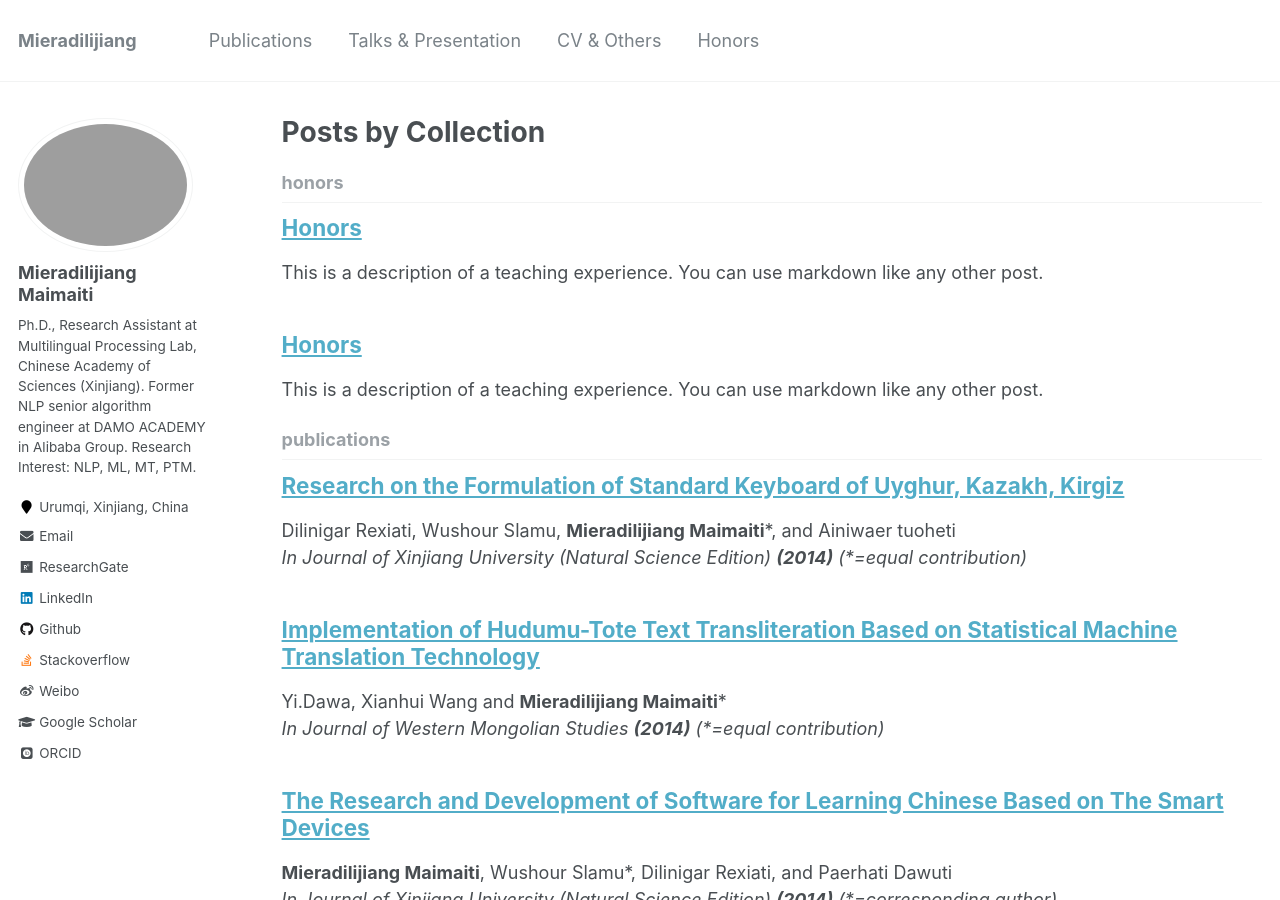
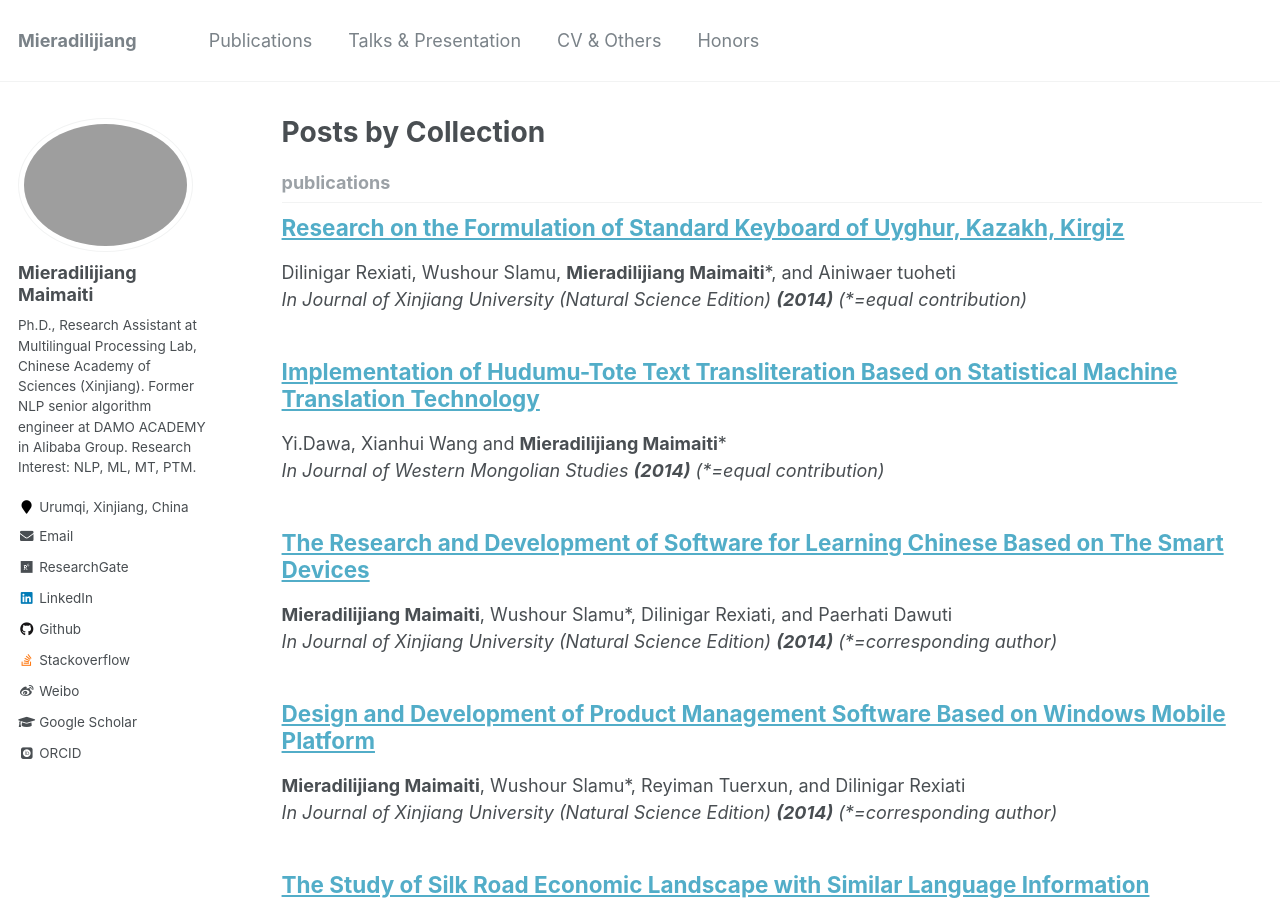
Before and after one commit to miradel51/miradel51.github.io, a Jekyll site: the page built from _pages/collection-archive.html, in a window 1280 px wide and 900 px high. Built offline with Jekyll 4.4.1, drawn with Linux system fonts in a browser that asks for light colours; some web fonts are replaced; part of the change alters nothing that is shown.

Commit message:
Update _config.yml
revised honor page

```diff
--- a/_config.yml
+++ b/_config.yml
@@ -181,9 +181,6 @@ collections:
   talks:
     output: true
     permalink: /:collection/:path/
-  honors:
-    output: true
-    permalink: /:collection/:path/
 
 
 # Defaults
```
